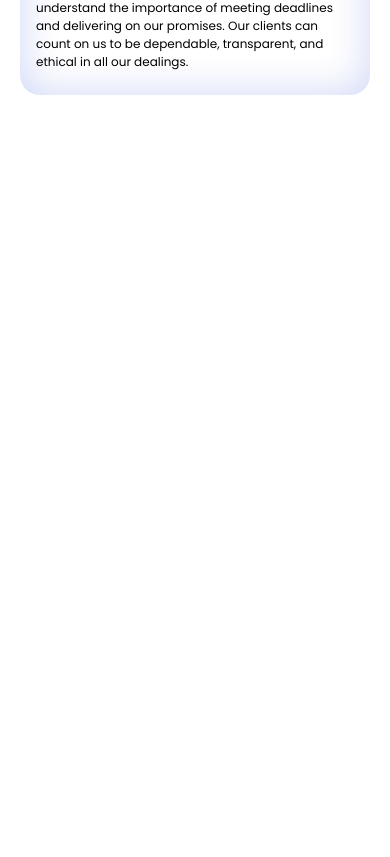
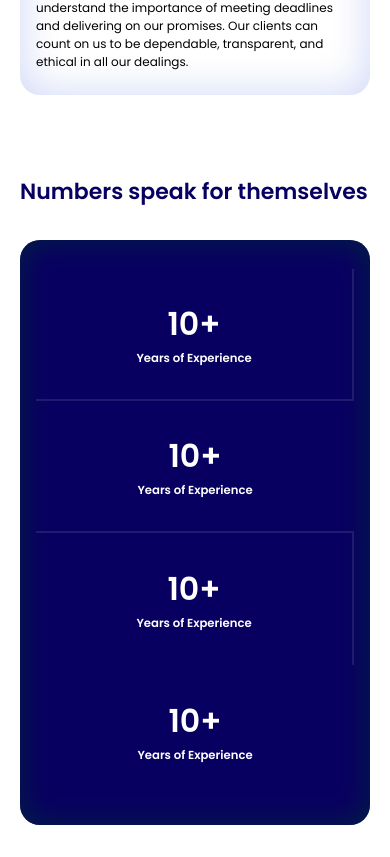
Before and after one commit to spacewhale-zion/Ransh-Website, a React (Vite) app in the folder client/: page / in a window 390 px wide. Shown: the part 1413-2270 px from the top of the page. Before the commit the page ends 1556 px from the top, so only its background shows below. Built offline with nearby package versions, Linux system fonts and the light colour scheme.

Commit message:
Numbers section done for all devices

```diff
--- a/client/src/App.jsx
+++ b/client/src/App.jsx
@@ -6,8 +6,8 @@ function App() {
     <div className='app'>
     <Header/>
     <Us/>
-    {/* <Numbers/>
-    <Projects/>
+    <Numbers/>
+    {/* <Projects/>
     <Testimonials/>
       <Faqs/>
     <ContactUs/>
--- a/client/src/containers/Numbers/Numbers.jsx
+++ b/client/src/containers/Numbers/Numbers.jsx
@@ -24,18 +24,33 @@ const data = [
 ];
 
   return (
-    <div className="app__wrapper ">
+    <div className="app__wrapper mt-10 ">
       <motion.div
-      whileInView={{y:[100, 50, 0] ,opacity: [0,0,1]}}
+      whileInView={{y:[100,  0] ,opacity: [0,1]}}
       transition={{duration: 0.5}}
-      className="px-20 py-8 h-[80vh]">
-      <h1 className="h1-text">Numbers speak for themselves</h1>
+      className="">
+      <h1 className="h1-text-num">Numbers speak for themselves</h1>
 
-<div className="app__number-div ">
+<div className="app__number-div  ">
   {data.map((item, index) => (
     <div
 
     className='app__number-item '
+    key={ index}
+    >
+      <h2 className='bold-text text-white'>{item.value}</h2>
+      <p className='p-text text-[white] text-center font-normal'>{item.title}</p>
+
+
+    </div>
+  ))}
+  </div>
+
+<div className="app__number-div-mobile grid-cols-2 ">
+  {data.map((item, index) => (
+    <div
+
+    className='app__number-item-mobile '
     key={ index}
     >
       <h2 className='bold-text text-white'>{item.value}</h2>
--- a/client/src/containers/Numbers/Numbers.scss
+++ b/client/src/containers/Numbers/Numbers.scss
@@ -1,4 +1,4 @@
-.h1-text{
+.h1-text-num{
     font-size: 40px;
     font-weight: 600;
     text-align: left;
@@ -12,16 +12,11 @@
       font-size: 50px;
     }
 
-    @media screen and (max-width: 450px) {
-      font-size: 25px;
+    @media screen and (max-width: 500px) {
+      font-size: 22px;
     }
 }
 
-.app__about{
-  flex: 1;
-  width: 100%;
-  flex-direction: column;
-}
 
 .app__number-div{
   display: flex;
@@ -29,38 +24,65 @@
   align-items: center;
   flex-direction: row;
   background-color: #080061;
-  flex-wrap: wrap;
+  // flex-wrap: wrap;
   margin-top: 2rem;
-  height: 390px;
+  height: 100%;
+  padding: 1.8rem 0rem;
   width: 100%;
   border-radius: 20px;
   box-shadow: 0px 0px 30px 0px #002240 inset;
 
+  @media screen and (max-width:500px)
+  {
+    display: none;
+  }
+
+}
+.app__number-div-mobile{
+  display: grid;
+  // justify-content: center;
+  align-items: center;
+  background-color: #080061;
+  margin-top: 2rem;
+  height: 100%;
+  padding: 1.8rem 1rem;
+  width: 100%;
+  border-radius: 20px;
+  box-shadow: 0px 0px 30px 0px #002240 inset;
+
+  @media screen and (min-width:500px)
+  {
+    display: none;
+  }
+
 }
 
 .app__number-item{
-  padding: 2rem 10rem;
-  height: 290px;
-  width: 250px;
+  padding: 2rem calc(10rem + (100vw - 2000px) / 10) ;
+  // border: 1px solid red;
+  height: calc(325px + (100vh - 1024px) / 100);
+  width: 25%;
   display: flex;
   justify-content: center;
   align-items: center;
   flex-direction: column;
   margin: 1rem 0;
-&:not(:last-child) {
+  row-gap: 10px;
+   &:not(:last-child) {
     border-right: 2px solid #FFFFFF1A;
 }
 
   h2{
     color: white;
-    font-size: 50px;
+    font-size: calc(50px + (100vw - 1024px) / 100);
     font-size: 600;
   }
 
   p{
     color: white;
-    font-size: 22px;
+    font-size: calc(22.5px + (100vw - 1024px)/100);
     font-weight: 600;
+    line-height: 35px;
   }
 
 
@@ -73,4 +95,79 @@
 
 
   }
+
+  @media screen and (min-width:500px) and (max-width:1080px){
+    height: calc(300px + (100vh - 2000px)/10);
+    padding: 2rem calc(10rem + (100vw - 2000px) / 10);
+    h2{
+      font-size: calc(40px + (100vw - 2000px) / 100);
+      font-size: 600;
+    }
+
+    p{
+      font-size: calc(25px + (100vw - 1500px) / 100) ;
+      font-weight: 600;
+      line-height: 25px;
+    }
+  }
 }
+
+
+.app__number-item-mobile{
+  padding: 2rem 1rem ;
+  height: calc(150px + (100vh - 1024px) / 10);
+  // width: 10%;
+  display: flex;
+  justify-content: center;
+  align-items: center;
+  flex-direction: column;
+  // margin: 1rem 0;
+  row-gap: 2px;
+  &:first-child,
+  &:nth-child(2) {
+   border-bottom: 2px solid #FFFFFF1A;
+}
+  &:first-child,
+  &:nth-child(3) {
+   border-right: 2px solid #FFFFFF1A;
+}
+
+  h2{
+    color: white;
+    font-size: calc(38px + (100vw - 1024px) / 100);
+    font-size: 600;
+  }
+
+  p{
+    color: white;
+    font-size: calc(18px + (100vw - 1024px)/100);
+    font-weight: 600;
+    line-height: 15px;
+  }
+
+
+
+
+
+  // @media screen and (min-width: 2000px){
+  //     width: 370px;
+  //     margin: 2rem 4rem;
+
+
+  // }
+
+  // @media screen and (min-width:500px) and (max-width:1080px){
+  //   height: calc(300px + (100vh - 2000px)/10);
+  //   padding: 2rem calc(10rem + (100vw - 2000px) / 10);
+  //   h2{
+  //     font-size: calc(40px + (100vw - 2000px) / 100);
+  //     font-size: 600;
+  //   }
+
+  //   p{
+  //     font-size: calc(25px + (100vw - 1500px) / 100) ;
+  //     font-weight: 600;
+  //     line-height: 25px;
+  //   }
+  // }
+}
--- a/client/src/containers/Us/Us.jsx
+++ b/client/src/containers/Us/Us.jsx
@@ -31,7 +31,7 @@ function Us() {
   ];
 
   return (
-    <div className="app__wrapper ">
+    <div className="app__wrapper mt-10 ">
       <motion.div
         whileInView={{ y: [100, 0], opacity: [0, 1] }}
         transition={{ duration: 0.5 }}
```
